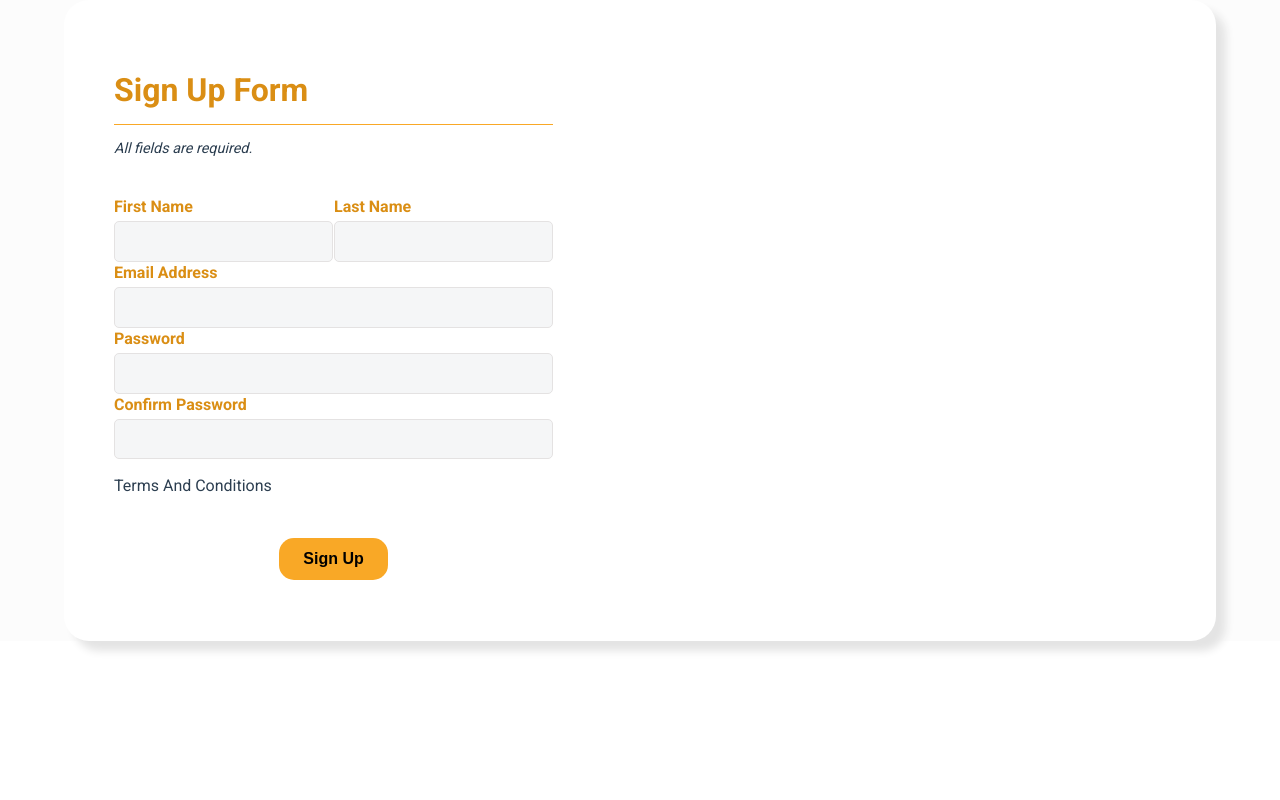
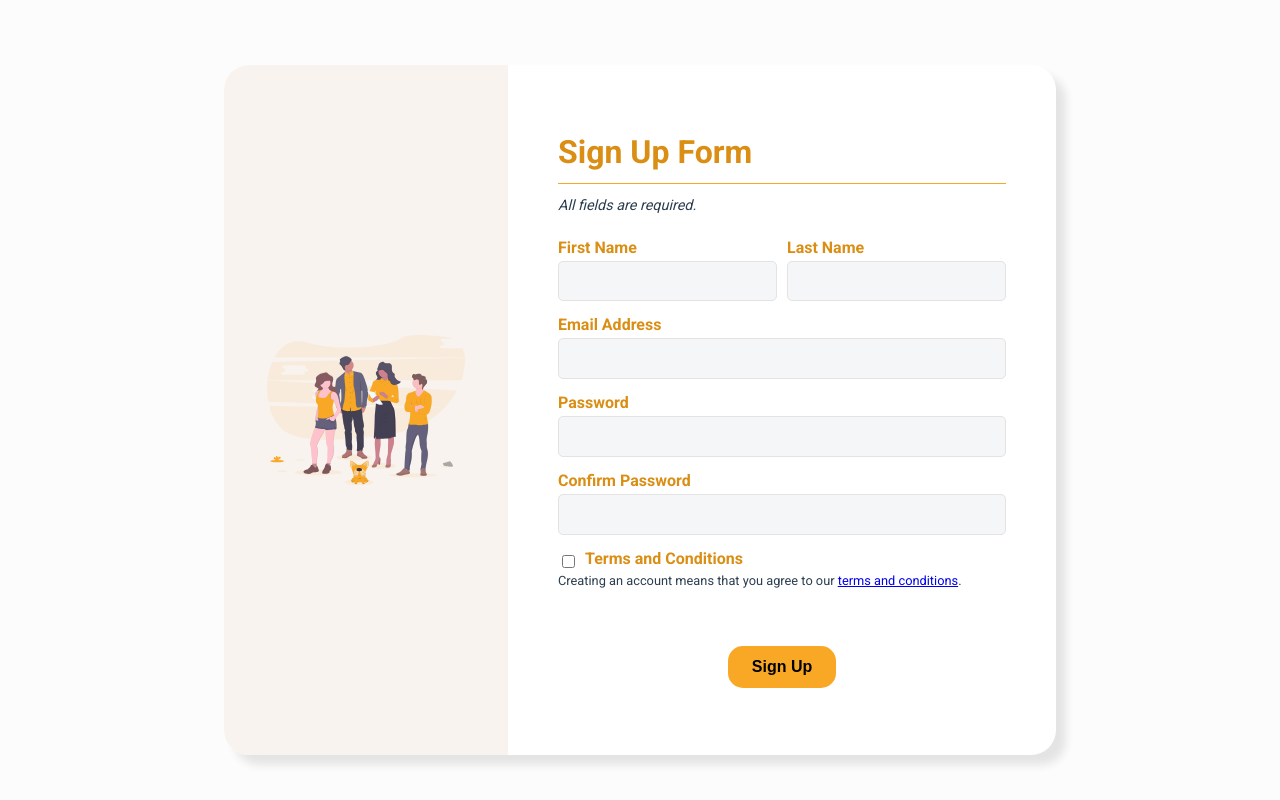
Before and after one commit to pollyj/signup-component-vue-mockup, a Vue app: page / in a window 1280 px wide. Built offline with nearby package versions, Linux system fonts and the light colour scheme.

Commit message:
style checkbox component

```diff
--- a/src/App.vue
+++ b/src/App.vue
@@ -20,9 +20,9 @@ export default {
   font-family: "Roboto", sans-serif;
   -webkit-font-smoothing: antialiased;
   -moz-osx-font-smoothing: grayscale;
-  /* height: 100%;
-  width: 100%; */
   display: flex;
+  height: 100vh;
+  width: 100vw;
   justify-content: center;
   align-items: center;
   text-align: center;
--- a/src/components/Button.vue
+++ b/src/components/Button.vue
@@ -1,25 +1,26 @@
 <template>
-  <button class="btn">{{btntext}}</button>
+  <div class="btn-wrapper">
+    <button type="submit" class="btn" :form="id">{{btntext}}</button>
+  </div>
 </template>
 
 <script>
 export default {
-    name: 'Button',
-    data () {
-        return {
-
-        }
+  name: "Button",
+  data() {
+    return {};
   },
   props: {
     btntext: String,
+    id: String
   }
-}
+};
 </script>
 
 <style>
 .btn {
   width: fit-content;
-    background-color: #F9A826;
+  background-color: #f9a826;
   padding: 12px 24px;
   font-size: 1rem;
   color: #000;
@@ -27,6 +28,7 @@ export default {
   /* border: 2px solid #000000; */
   border: none;
   border-radius: 15px;
+  /* cursor: pointer; */
   /* box-shadow: 5px 5px 5px #b3b3b3; */
 }
 </style>
--- /dev/null
+++ b/src/components/Checkbox.vue
@@ -0,0 +1,37 @@
+<template>
+  <div class="checkbox-wrapper">
+    <label :for="tag" class="checkbox-label">{{ name }}</label>
+    <input :id="tag" type="checkbox" class="checkbox-input" />
+  </div>
+</template>
+
+<script>
+export default {
+  name: "Button",
+  data() {
+    return {};
+  },
+  props: {
+    tag: String,
+    name: String
+  }
+};
+</script>
+
+<style scoped>
+.checkbox-wrapper {
+  display: flex;
+  flex-direction: row-reverse;
+  align-self: flex-start;
+}
+
+.checkbox-label {
+  padding-bottom: 5px;
+  color: #da8e14;
+  font-weight: bold;
+}
+
+.checkbox-input {
+  margin-right: 10px;
+}
+</style>
--- a/src/components/SignUp.vue
+++ b/src/components/SignUp.vue
@@ -1,10 +1,10 @@
 <template>
   <div class="signup-component">
-    <div class="signup-img">
-      <img src="../assets/undraw_team_spirit_hrr4.svg" alt height="200px" />
+    <div class="signup-img-wrapper">
+      <img class="signup-img" src="../assets/undraw_team_spirit_hrr4.svg" alt height="200px" />
     </div>
+    <form id="signup-form">
       <div class="signup-grid-container">
-      <!-- <form> -->
         <div class="signup-form-title">
           <h1 class="title-text">Sign Up Form</h1>
           <p class="required-text">All fields are required.</p>
@@ -25,20 +25,21 @@
           <Textbox tag="c-password" name="Confirm Password" type="password" />
         </div>
         <div class="signup-form-terms">
-        <p>Terms And Conditions</p>
+          <Checkbox tag="terms" name="Terms and Conditions" />
+          <p><span class="small-text">Creating an account means that you agree to our <a href="/">terms and conditions</a>.</span></p>
         </div>
         <div class="signup-form-submit-btn">
-        <Button btntext="Sign Up" />
+          <Button btntext="Sign Up" form="signup-form" />
         </div>
       </div>
-    <!-- </form> -->
+    </form>
   </div>
 </template>
 
 <script>
 import Textbox from "./Textbox.vue";
 import Button from "./Button.vue";
-// import Illustration from '../assets/undraw_team_spirit_hrr4.svg'
+import Checkbox from "./Checkbox.vue"
 
 export default {
   name: "SignUp",
@@ -47,8 +48,8 @@ export default {
   },
   components: {
     Textbox,
-    Button
-    // Illustration
+    Button,
+    Checkbox,
   },
   props: {
     msg: String
@@ -65,6 +66,7 @@ export default {
     border-radius: 25px;
     width: 90%;
     display: flex;
+    margin-top: 20px;
   }
 
   .signup-grid-container {
@@ -84,7 +86,7 @@ export default {
     text-align: start;
   }
 
-  .signup-img {
+  .signup-img-wrapper {
     display: none;
   }
 
@@ -94,7 +96,7 @@ export default {
   }
 
   .title-text {
-    border-bottom: 1px solid #F9A826;
+    border-bottom: 1px solid #f9a826;
     width: 100%;
     padding-bottom: 15px;
     margin-bottom: 0;
@@ -104,6 +106,7 @@ export default {
   .required-text {
     font-style: italic;
     font-size: 0.9rem;
+    margin-top: 15px;
   }
 
   .signup-form-first-name {
@@ -135,31 +138,44 @@ export default {
     justify-content: center;
     align-items: center;
   }
+
+  .small-text {
+      font-size: 0.8rem;
+  }
 }
 
 /* iPads (portrait and landscape) ----------- */
 @media only screen and (min-device-width: 768px) {
   .signup-component {
     display: flex;
+    width: 65%;
+    align-self: center;
   }
 
   .signup-grid-container {
     padding: 40px;
-    width: 35vh;
+    width: 50%;
     grid-template-columns: 1fr 1fr;
     grid-template-rows: auto 1fr 1fr 1fr 1fr 1fr 1fr;
-    gap: 1px 1px;
+    gap: 1px 10px;
     grid-template-areas:
       "signup-form-title signup-form-title" "signup-form-first-name signup-form-last-name" "signup-form-email signup-form-email" "signup-form-password signup-form-password" "signup-form-confirm-password signup-form-confirm-password"
       "signup-form-terms signup-form-terms" "signup-form-submit-btn signup-form-submit-btn";
   }
 
-  .signup-form-img {
-    /* height: 100%;
-      width: 100%; */
+  .signup-img-wrapper {
     display: flex;
     justify-content: center;
     align-items: center;
+    width: 50%;
+    background-color: rgb(248, 243, 239);
+    border-radius: 25px 0 0 25px;
+  }
+
+  .signup-img {
+      height: auto;
+    width: 70%;
+
   }
 
   .signup-form-title {
--- a/src/components/Textbox.vue
+++ b/src/components/Textbox.vue
@@ -1,5 +1,5 @@
 <template>
-  <div class="textbox">
+  <div class="textbox-wrapper">
     <label :for="tag" class="textbox-label">{{ name }}</label>
     <input :id="tag" :type="type" class="textbox-input" />
   </div>
@@ -20,7 +20,7 @@ export default {
 </script>
 
 <style scoped>
-.textbox {
+.textbox-wrapper {
   display: flex;
   flex-direction: column;
 }
@@ -38,5 +38,6 @@ export default {
   background-color: #F5F6F7;
   font-size: 1rem;
   padding: 5px;
+  margin-bottom: 15px;
 }
 </style>
--- a/src/main.css
+++ b/src/main.css
@@ -5,3 +5,24 @@ body {
     margin: 0;
     padding: 0;
 }
+
+/* Selected CSS Resets */
+
+/* http://meyerweb.com/eric/tools/css/reset/
+   v2.0 | 20110126
+   License: none (public domain)
+*/
+p {
+	margin: 0;
+	padding: 0;
+	border: 0;
+	font-size: 100%;
+	font: inherit;
+	vertical-align: baseline;
+}
+body {
+	line-height: 1;
+}
+ol, ul {
+	list-style: none;
+}
```
Lines whose indentation alone changed are shown as unchanged.
